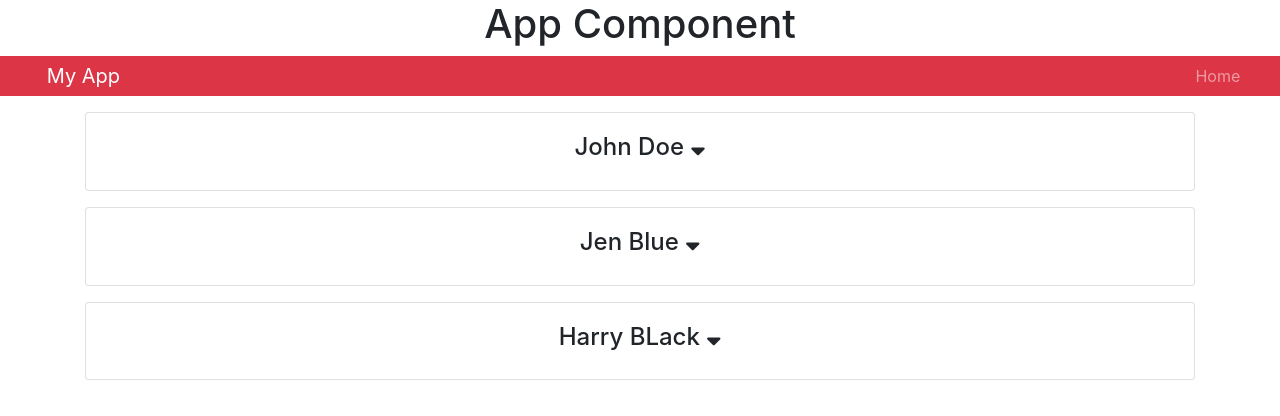
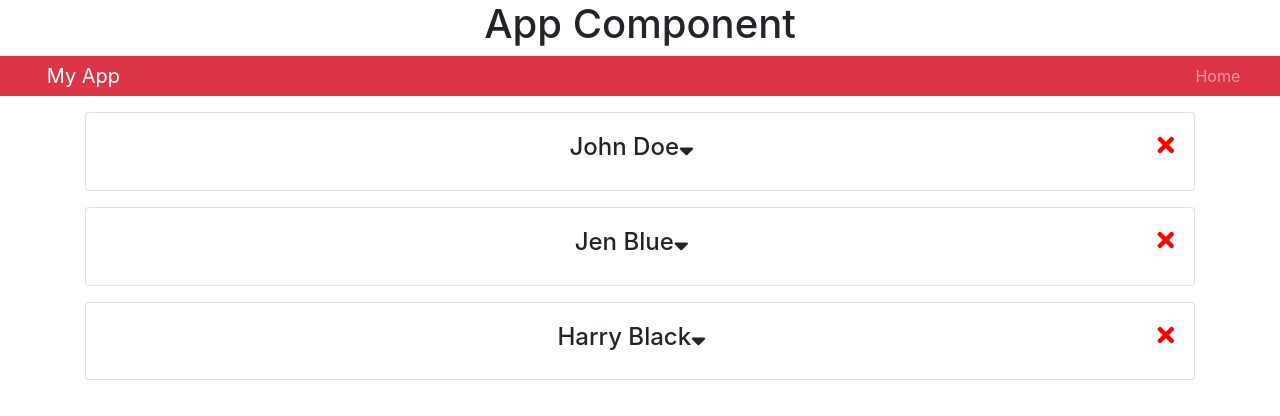
Before and after one commit to k3vnb/contact-manager-react, a React (Create React App) app: page / in a window 1280 px wide. Shown: the top 416 px of the page. Built offline with nearby package versions, Linux system fonts and the light colour scheme.

Commit message:
pass delete contact func prop from Contacts to Contact

```diff
--- a/src/components/Contact.js
+++ b/src/components/Contact.js
@@ -6,12 +6,28 @@ class Contact extends Component {
         showContactInfo: false
     };
 
+    onDeleteClick = () => {
+        this.props.deleteClickHandler();
+    };
+
     render(){
         const { name, email, phone } = this.props.contact;
         const { showContactInfo } = this.state;
         return (
             <div className="card card-body mb-3">
-                <h4>{name} <i onClick={() => this.setState({ showContactInfo: !this.state.showContactInfo })} className="fas fa-sort-down"></i></h4>
+                <h4>
+                    {name}
+                    <i
+                        onClick={() => this.setState({ showContactInfo: !this.state.showContactInfo })
+                        }
+                        className="fas fa-sort-down"
+                        style={{ cursor: 'pointer' }}
+                    />
+                    <i className="fas fa-times"
+                        style={{ cursor: 'pointer', float: 'right', color: 'red' }}
+                        onClick={this.onDeleteClick}
+                    ></i>
+                </h4>
                 {showContactInfo ? (
                                 <ul className="list-group">
                                     <li className="list-group-item">Email: {email}</li>
@@ -25,7 +41,8 @@ class Contact extends Component {
 }
 
 Contact.propTypes = {
-    contact: PropTypes.object.isRequired
+    contact: PropTypes.object.isRequired,
+    deleteClickHandler: PropTypes.func.isRequired
 }
 
 export default Contact;
--- a/src/components/Contacts.js
+++ b/src/components/Contacts.js
@@ -18,12 +18,16 @@ class Contacts extends Component {
             },
             {
                 id: 3,
-                name: 'Harry BLack',
+                name: 'Harry Black',
                 email: 'hblack@gmail.com',
                 phone: '555-557-6755'
             }
         ]
     };
+
+    deleteContact = () => {
+        console.log(123);
+    }
 
     render(){
         const { contacts } = this.state;
@@ -33,6 +37,7 @@ class Contacts extends Component {
                     <Contact
                         key={contact.id}
                         contact={contact}
+                        deleteClickHandler={this.deleteContact}
                     />
                 ))}
             </div>
```
